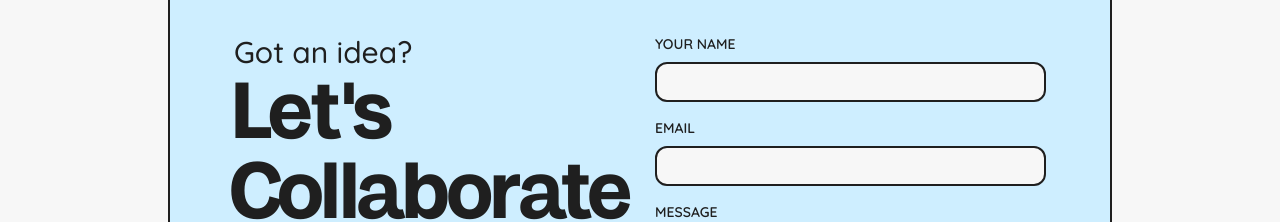
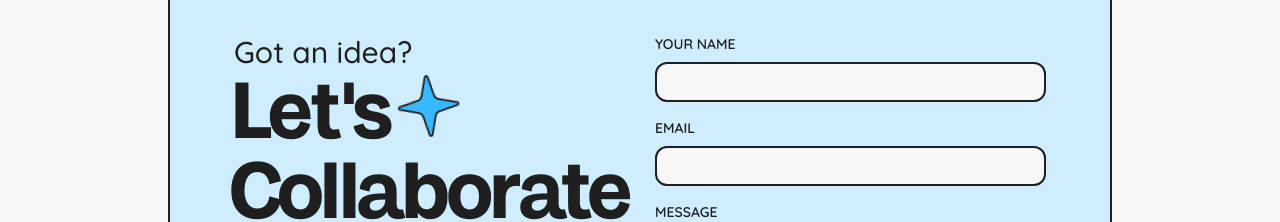
Before and after one commit to MAGHPMallawaarachchi/punsala-portfolio, a Next.js app: page /contact in a window 1280 px wide. Shown: the part 192-414 px from the top of the page. Built offline with nearby package versions, Linux system fonts and the light colour scheme.

Commit message:
Add animations and icons to ContactForm and Projects components

```diff
--- a/components/ContactForm.tsx
+++ b/components/ContactForm.tsx
@@ -1,5 +1,9 @@
+"use client"
+
 import React from 'react';
 import { IoMailSharp } from "react-icons/io5";
+import { motion } from 'framer-motion';
+import { LuSparkle } from 'react-icons/lu';
 
 const ContactForm = () => {
     return(
@@ -8,7 +12,26 @@ const ContactForm = () => {
 
                 <div className='flex flex-col items-start'>
                     <h2 className='dark:text-light text-dark sm:text-3xl text-xl leading-none font-medium'>Got an idea?</h2>
-                    <h1 className='dark:text-light text-dark sm:text-[80px] text-[50px] sm:tracking-[4px] tracking-[3px] leading-none'>Let's</h1>
+                    <div className='flex'>
+                        <h1 className='dark:text-light text-dark sm:text-[80px] text-[50px] sm:tracking-[4px] tracking-[3px] leading-none'>Let's</h1>
+                        <motion.div
+                            initial={{
+                                rotate: 5,
+                            }}
+                            animate={{
+                                rotate: -5,
+                            }}
+                            transition={{
+                                type: 'tween',
+                                ease: 'easeInOut',
+                                repeat: Infinity,
+                                repeatType: 'reverse',
+                                duration: 0.5,
+                            }}
+                        >
+                            <LuSparkle size="72px" className="fill-blue stroke-[0.6px] stroke-dark" color="#38B8FF"/>
+                        </motion.div>
+                    </div>
                     <h1 className='dark:text-light text-dark sm:text-[80px] text-[50px] sm:tracking-[4px] tracking-[3px] leading-none'>Collaborate</h1>
                 </div>
 
--- a/components/Projects.tsx
+++ b/components/Projects.tsx
@@ -26,6 +26,7 @@ const Projects = () => {
           </AnimationWrapper>
 
           <AnimationWrapper delay={0.1}>
+            <div className='hidden sm:flex'>
               <Link href='/projects'>
                 <button
                   className="bg-blue uppercase text-dark sm:text-base text-sm font-bold leading-none border-2 border-dark rounded-full sm:w-[160px] w-[120px] py-[5px] hover:bg-dark hover:text-light dark:hover:bg-light dark:hover:text-dark transition-all duration-200"
@@ -33,6 +34,7 @@ const Projects = () => {
                   view all
                 </button>
               </Link>
+            </div>
           </AnimationWrapper>
 
         </div>
@@ -52,6 +54,7 @@ const Projects = () => {
           ))}
         </div>
 
+        <AnimationWrapper delay={0.2}>
           <div className='sm:hidden flex'>
             <Link href='/projects'>
               <button
@@ -61,6 +64,7 @@ const Projects = () => {
               </button>
             </Link>
           </div>
+        </AnimationWrapper>
 
       </section>
     </Container>
```
Lines whose indentation alone changed are shown as unchanged.
